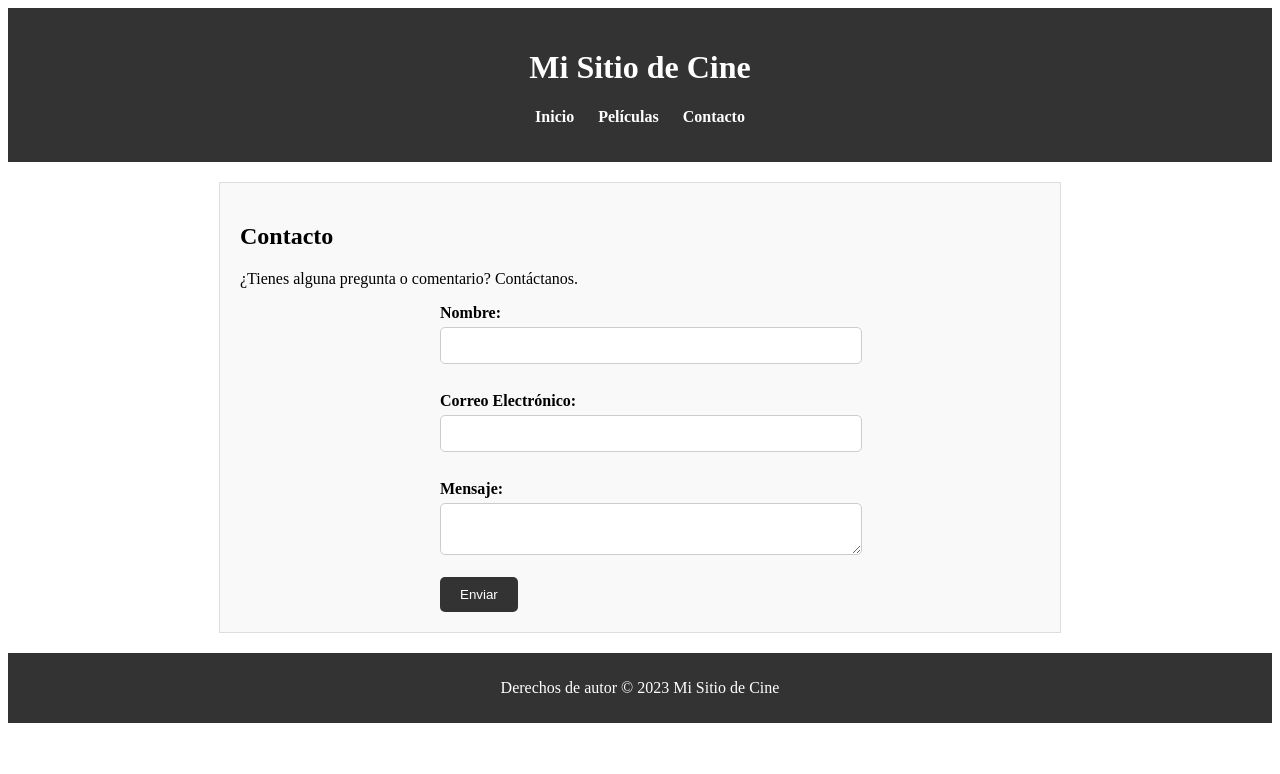
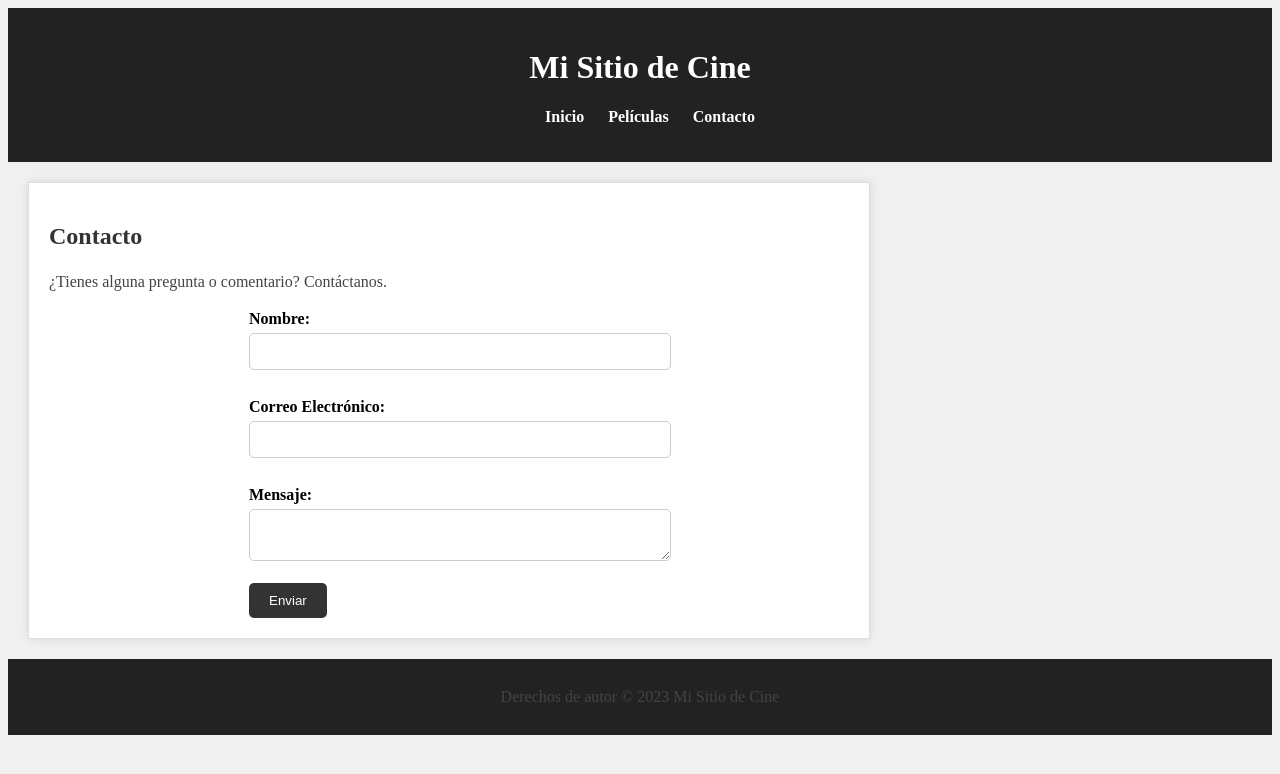
Before and after one commit to paulaanb/Entrega2_Boot, a plain HTML site: page contacto.html in a window 1280 px wide. Drawn offline with Linux system fonts and the light colour scheme.

Commit message:
Update styles.css

```diff
--- a/styles.css
+++ b/styles.css
@@ -75,3 +75,61 @@ input[type="submit"] {
 input[type="submit"]:hover {
     background-color: #555;
 }
+/* Estilos específicos para páginas de películas individuales */
+
+body {
+    background-color: #f0f0f0;
+}
+
+header {
+    background-color: #222;
+    color: #fff;
+}
+
+main {
+    background-color: #fff;
+    padding: 20px;
+    margin: 20px;
+    border: 1px solid #ddd;
+    box-shadow: 0 0 10px rgba(0, 0, 0, 0.1);
+}
+
+h2 {
+    font-size: 24px;
+    margin-top: 20px;
+    color: #333;
+}
+
+p {
+    font-size: 16px;
+    line-height: 1.5;
+    color: #444;
+}
+
+ul {
+    list-style-type: disc;
+    margin-left: 20px;
+}
+
+/* Estilos para imágenes de las películas */
+img {
+    max-width: 100%;
+    height: auto;
+    border: 1px solid #ddd;
+    box-shadow: 0 0 5px rgba(0, 0, 0, 0.2);
+    margin-top: 10px;
+}
+
+/* Estilos para reseñas */
+.reseña {
+    background-color: #f9f9f9;
+    padding: 10px;
+    border: 1px solid #ddd;
+    margin-top: 20px;
+}
+
+/* Estilos para el pie de página */
+footer {
+    background-color: #222;
+    color: #fff;
+}
```
